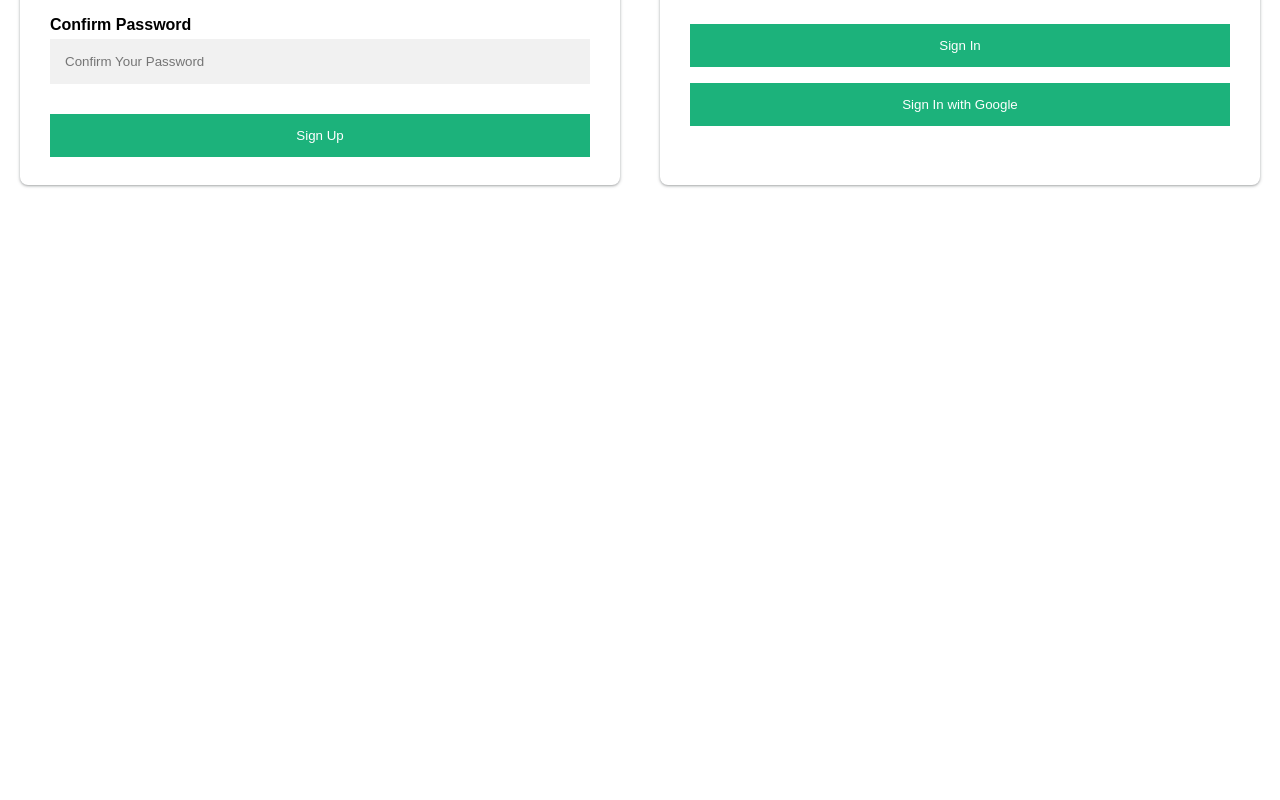
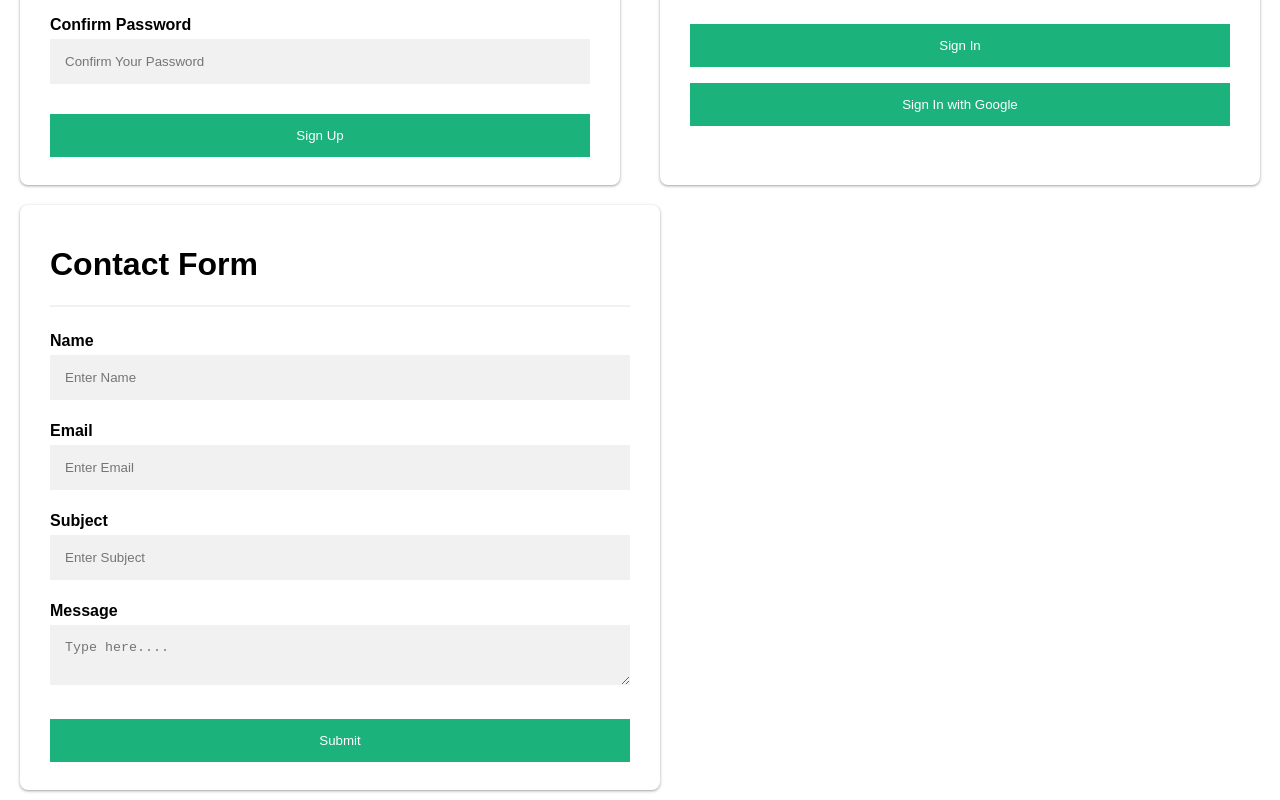
Before and after one commit to hafiztalhakh/react-with-firebase, a React (Create React App) app: page / in a window 1280 px wide. Shown: the part 301-1101 px from the top of the page. Before the commit the page ends 800 px from the top, so only its background shows below. Built offline with nearby package versions, Linux system fonts and the light colour scheme.

Commit message:
begin with Firestore. Add Data done

```diff
--- a/src/App.css
+++ b/src/App.css
@@ -34,7 +34,9 @@ body {
 }
 
 input[type="text"],
-input[type="password"] {
+input[type="email"],
+input[type="password"],
+textarea {
   width: 100%;
   padding: 15px;
   margin: 5px 0 22px 0;
@@ -44,7 +46,9 @@ input[type="password"] {
 }
 
 input[type="text"]:focus,
-input[type="password"]:focus {
+input[type="email"]:focus,
+input[type="password"]:focus,
+textarea:focus {
   background-color: #ddd;
   outline: none;
 }
--- a/src/App.js
+++ b/src/App.js
@@ -2,6 +2,7 @@ import "./App.css";
 import { app } from "./utils/firebaseConfig";
 import SignUp from "./components/signup";
 import SignIn from "./components/signin";
+import ContactForm from "./components/contact_form";
 
 function App() {
   return (
@@ -14,6 +15,11 @@ function App() {
           <SignIn />
         </div>
       </div>
+      <div className="d-flex">
+        <div className="card auth-contianers">
+          <ContactForm />
+        </div>
+      </div>
     </>
   );
 }
--- /dev/null
+++ b/src/components/contact_form/index.jsx
@@ -0,0 +1,81 @@
+import React, { useState } from "react";
+import { app, database } from "../../utils/firebaseConfig";
+import { collection, addDoc } from "firebase/firestore";
+
+export default function ContactForm() {
+  const collectionRef = collection(database, "messages");
+  const [state, setState] = useState({
+    name: "",
+    email: "",
+    subject: "",
+    message: "",
+  });
+
+  const handleSubmit = (e) => {
+    e.preventDefault();
+    const { name, email, subject, message } = state;
+
+    addDoc(collectionRef, { name, email, subject, message })
+      .then((res) => {
+        console.log(res);
+        alert("Success");
+      })
+      .catch((err) => {
+        alert(err?.message);
+      });
+  };
+
+  return (
+    <>
+      <form onSubmit={handleSubmit}>
+        <h1>Contact Form</h1>
+        <hr />
+        <label htmlFor="name">
+          <b>Name</b>
+        </label>
+        <input
+          type="text"
+          placeholder="Enter Name"
+          name="name"
+          required
+          value={state?.name}
+          onChange={(e) => setState({ ...state, name: e.target.value })}
+        />
+        <label htmlFor="email">
+          <b>Email</b>
+        </label>
+        <input
+          type="email"
+          placeholder="Enter Email"
+          name="email"
+          required
+          value={state?.email}
+          onChange={(e) => setState({ ...state, email: e.target.value })}
+        />
+        <label htmlFor="subject">
+          <b>Subject</b>
+        </label>
+        <input
+          type="text"
+          placeholder="Enter Subject"
+          name="subject"
+          required
+          value={state?.subject}
+          onChange={(e) => setState({ ...state, subject: e.target.value })}
+        />
+        <label htmlFor="message">
+          <b>Message</b>
+        </label>
+        <textarea
+          placeholder="Type here...."
+          value={state?.message}
+          onChange={(e) => setState({ ...state, message: e.target.value })}
+        />
+
+        <div className="clearfix">
+          <button type="submit">Submit</button>
+        </div>
+      </form>
+    </>
+  );
+}
--- a/src/utils/firebaseConfig.js
+++ b/src/utils/firebaseConfig.js
@@ -1,5 +1,5 @@
-
 import { initializeApp } from "firebase/app";
+import { getFirestore } from "firebase/firestore";
 
 const firebaseConfig = {
   apiKey: "AIzaSyCf5UhsT0ehNZjYeunZP0VEV-GWmqlIheg",
@@ -8,7 +8,8 @@ const firebaseConfig = {
   storageBucket: "hafiztalhakh-practise-project.appspot.com",
   messagingSenderId: "163265308639",
   appId: "1:163265308639:web:fd751f2b6dff3bb70c466a",
-  measurementId: "G-27JL629HKE"
+  measurementId: "G-27JL629HKE",
 };
 
 export const app = initializeApp(firebaseConfig);
+export const database = getFirestore(app);
```
